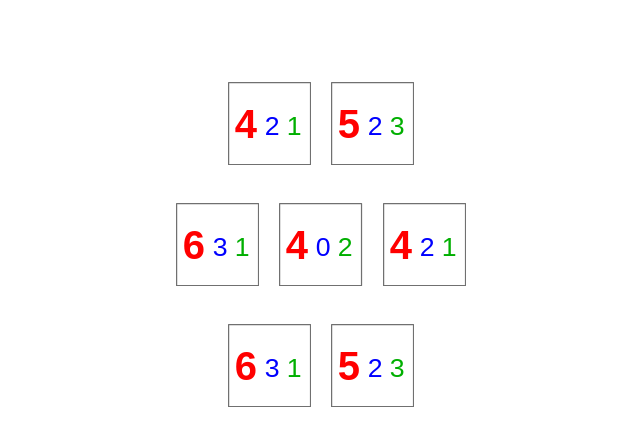
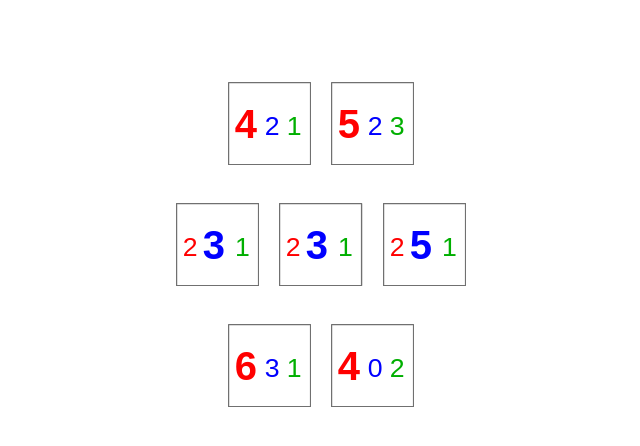
Before and after one commit to paucls/kanban-dice, an Angular app: page / in a window 1280 px wide. Shown: the top 446 px of the page, without its empty margins (319-959 px from the left). Built offline with nearby package versions, Linux system fonts and the light colour scheme.

Commit message:
Added blue dice

```diff
--- a/src/app/app.component.html
+++ b/src/app/app.component.html
@@ -45,7 +45,7 @@
     padding-bottom: 35px;
   }
 
-  app-dice {
+  app-dice, app-blue-dice {
     padding: 10px;
   }
 </style>
@@ -57,9 +57,9 @@
   </div>
 
   <div class="dices-group">
-    <app-dice></app-dice>
-    <app-dice></app-dice>
-    <app-dice></app-dice>
+    <app-blue-dice></app-blue-dice>
+    <app-blue-dice></app-blue-dice>
+    <app-blue-dice></app-blue-dice>
   </div>
 
   <div class="dices-group">
--- a/src/app/app.module.ts
+++ b/src/app/app.module.ts
@@ -3,11 +3,13 @@ import { NgModule } from '@angular/core';
 
 import { AppComponent } from './app.component';
 import { DiceComponent } from './dice/dice.component';
+import { BlueDiceComponent } from './blue-dice/blue-dice.component';
 
 @NgModule({
   declarations: [
     AppComponent,
-    DiceComponent
+    DiceComponent,
+    BlueDiceComponent
   ],
   imports: [
     BrowserModule
--- /dev/null
+++ b/src/app/blue-dice/blue-dice.component.html
@@ -0,0 +1,91 @@
+<svg
+  width="22mm"
+  height="22mm"
+  viewBox="0 0 22 22"
+  version="1.1"
+  id="svg1088">
+  <defs
+    id="defs1082" />
+  <g
+    id="layer1"
+    transform="translate(-36.029295,-56.675985)">
+    <g
+      id="g1206"
+      transform="translate(1.9781802,19.106724)">
+      <rect
+        style="fill:#ffffff;fill-opacity:1;stroke:#707070;stroke-width:0.325123;stroke-linecap:round;stroke-linejoin:round;stroke-miterlimit:4;stroke-dasharray:none;stroke-opacity:1"
+        id="rect981"
+        width="21.674877"
+        height="21.674877"
+        x="34.213676"
+        y="37.731823" />
+      <text
+        xml:space="preserve"
+        style="font-style:normal;font-weight:normal;font-size:10.5833px;line-height:1.25;font-family:sans-serif;fill:#0000ff;fill-opacity:1;stroke:none;stroke-width:0.264583"
+        x="41.163338"
+        y="52.519459"
+        id="text985"><tspan
+           id="tspan983"
+           x="41.163338"
+           y="52.519459"
+           style="font-style:normal;font-variant:normal;font-weight:bold;font-stretch:normal;font-family:sans-serif;-inkscape-font-specification:'sans-serif Bold';fill:#0000ff;fill-opacity:1;stroke-width:0.264583">3</tspan></text>
+      <text
+        xml:space="preserve"
+        style="font-style:normal;font-weight:normal;font-size:7.05556px;line-height:1.25;font-family:sans-serif;fill:#0000ff;fill-opacity:1;stroke:none;stroke-width:0.264583"
+        x="35.869961"
+        y="51.596283"
+        id="text989"><tspan
+           id="tspan987"
+           x="35.869961"
+           y="51.596283"
+           style="font-size:7.05556px;fill:#ff0000;fill-opacity:1;stroke-width:0.264583">2</tspan></text>
+      <text
+        xml:space="preserve"
+        style="font-style:normal;font-weight:normal;font-size:7.05556px;line-height:1.25;font-family:sans-serif;fill:#00af00;fill-opacity:1;stroke:none;stroke-width:0.264583"
+        x="49.632648"
+        y="51.558517"
+        id="text993"><tspan
+           id="tspan991"
+           x="49.632648"
+           y="51.558517"
+           style="font-size:7.05556px;fill:#00af00;fill-opacity:1;stroke-width:0.264583">{{outcome.red}}</tspan></text>
+      <rect
+        style="fill:#ffffff;fill-opacity:1;stroke:#707070;stroke-width:0.325123;stroke-linecap:round;stroke-linejoin:round;stroke-miterlimit:4;stroke-dasharray:none;stroke-opacity:1"
+        id="rect853"
+        width="21.674877"
+        height="21.674877"
+        x="34.213676"
+        y="37.731823" />
+      <text
+        xml:space="preserve"
+        style="font-style:normal;font-weight:normal;font-size:10.5833px;line-height:1.25;font-family:sans-serif;fill:#0000ff;fill-opacity:1;stroke:none;stroke-width:0.264583"
+        x="41.163338"
+        y="52.519459"
+        id="text857"><tspan
+           id="tspan855"
+           x="41.163338"
+           y="52.519459"
+           style="font-style:normal;font-variant:normal;font-weight:bold;font-stretch:normal;font-family:sans-serif;-inkscape-font-specification:'sans-serif Bold';fill:#0000ff;fill-opacity:1;stroke-width:0.264583">{{outcome.blue}}</tspan></text>
+      <text
+        xml:space="preserve"
+        style="font-style:normal;font-weight:normal;font-size:7.05556px;line-height:1.25;font-family:sans-serif;fill:#0000ff;fill-opacity:1;stroke:none;stroke-width:0.264583"
+        x="35.869961"
+        y="51.596283"
+        id="text861"><tspan
+           id="tspan859"
+           x="35.869961"
+           y="51.596283"
+           style="font-size:7.05556px;fill:#ff0000;fill-opacity:1;stroke-width:0.264583">2</tspan></text>
+      <text
+        xml:space="preserve"
+        style="font-style:normal;font-weight:normal;font-size:7.05556px;line-height:1.25;font-family:sans-serif;fill:#00af00;fill-opacity:1;stroke:none;stroke-width:0.264583"
+        x="49.632648"
+        y="51.558517"
+        id="text865"><tspan
+           id="tspan863"
+           x="49.632648"
+           y="51.558517"
+           style="font-size:7.05556px;fill:#00af00;fill-opacity:1;stroke-width:0.264583">{{outcome.green}}</tspan></text>
+    </g>
+  </g>
+</svg>
--- /dev/null
+++ b/src/app/blue-dice/blue-dice.component.ts
@@ -0,0 +1,20 @@
+import { Component } from '@angular/core';
+import { randomIntFromInterval } from '../core/random';
+
+@Component({
+  selector: 'app-blue-dice',
+  templateUrl: './blue-dice.component.html'
+})
+export class BlueDiceComponent {
+
+  readonly diceSides = [
+    { red: 2, blue: 3, green: 1 },
+    { red: 1, blue: 4, green: 0 },
+    { red: 1, blue: 4, green: 2 },
+    { red: 2, blue: 5, green: 1 },
+    { red: 3, blue: 5, green: 2 },
+    { red: 1, blue: 6, green: 3 }
+  ];
+
+  readonly outcome = this.diceSides[randomIntFromInterval(0, 5)];
+}
--- /dev/null
+++ b/src/app/core/random.ts
@@ -0,0 +1,3 @@
+export function randomIntFromInterval(min, max): number {
+  return Math.floor(Math.random() * (max - min + 1) + min);
+}
--- a/src/app/dice/dice.component.ts
+++ b/src/app/dice/dice.component.ts
@@ -1,11 +1,11 @@
-import { Component, OnInit } from '@angular/core';
+import { Component } from '@angular/core';
+import { randomIntFromInterval } from '../core/random';
 
 @Component({
   selector: 'app-dice',
-  templateUrl: './dice.component.html',
-  styleUrls: ['./dice.component.scss']
+  templateUrl: './dice.component.html'
 })
-export class DiceComponent implements OnInit {
+export class DiceComponent {
 
   readonly diceSides = [
     { red: 3, blue: 1, green: 2 },
@@ -15,14 +15,6 @@ export class DiceComponent implements OnInit {
     { red: 5, blue: 2, green: 3 },
     { red: 6, blue: 3, green: 1 }
   ];
-  readonly outcome = this.diceSides[this.randomIntFromInterval(0, 5)];
 
-  constructor() { }
-
-  ngOnInit(): void {
-  }
-
-  randomIntFromInterval(min, max): number {
-    return Math.floor(Math.random() * (max - min + 1) + min);
-  }
+  readonly outcome = this.diceSides[randomIntFromInterval(0, 5)];
 }
```
Also changed, not shown: src/app/dice/dice.component.scss (deleted), 1 other file (tests, documents, lock files or other folders).
